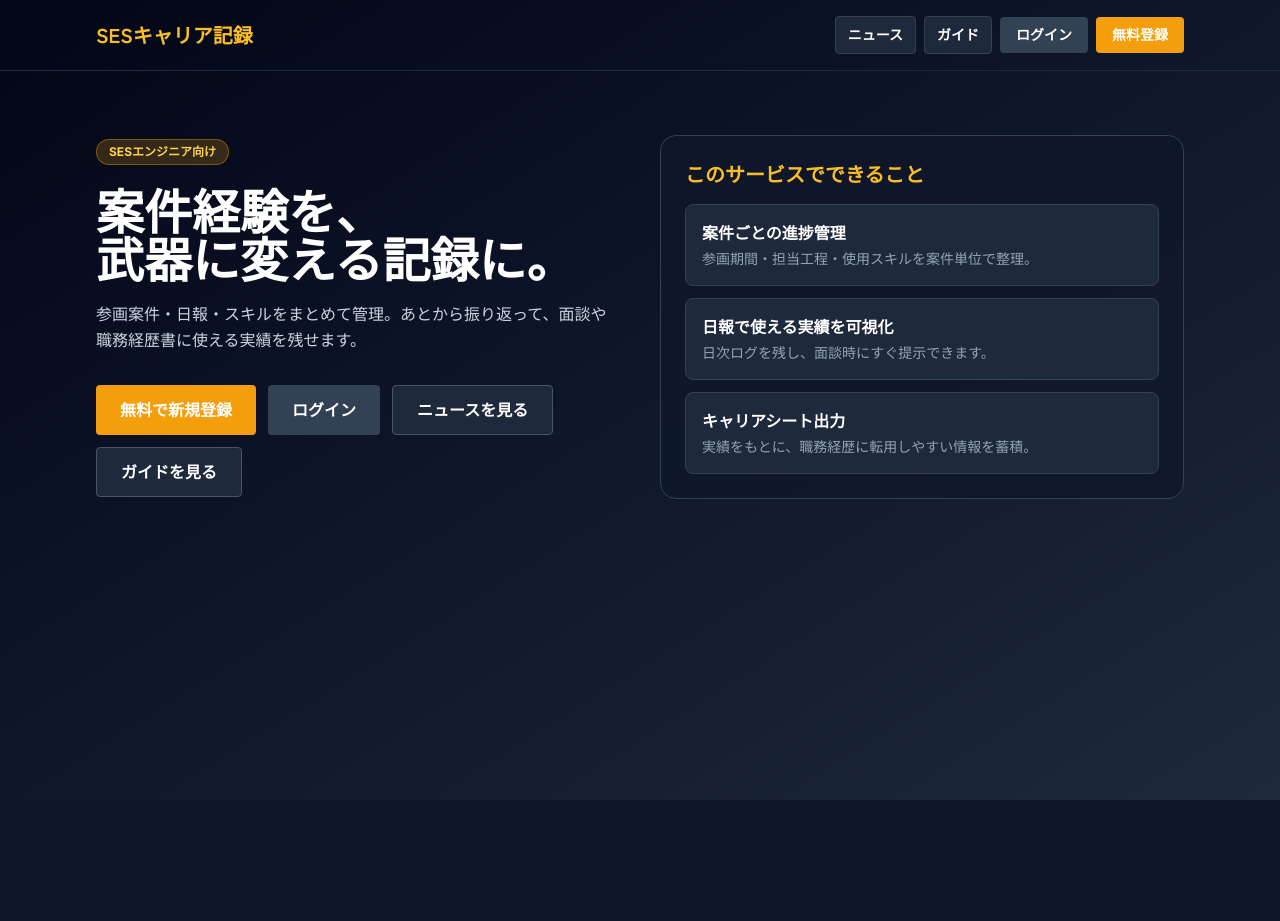
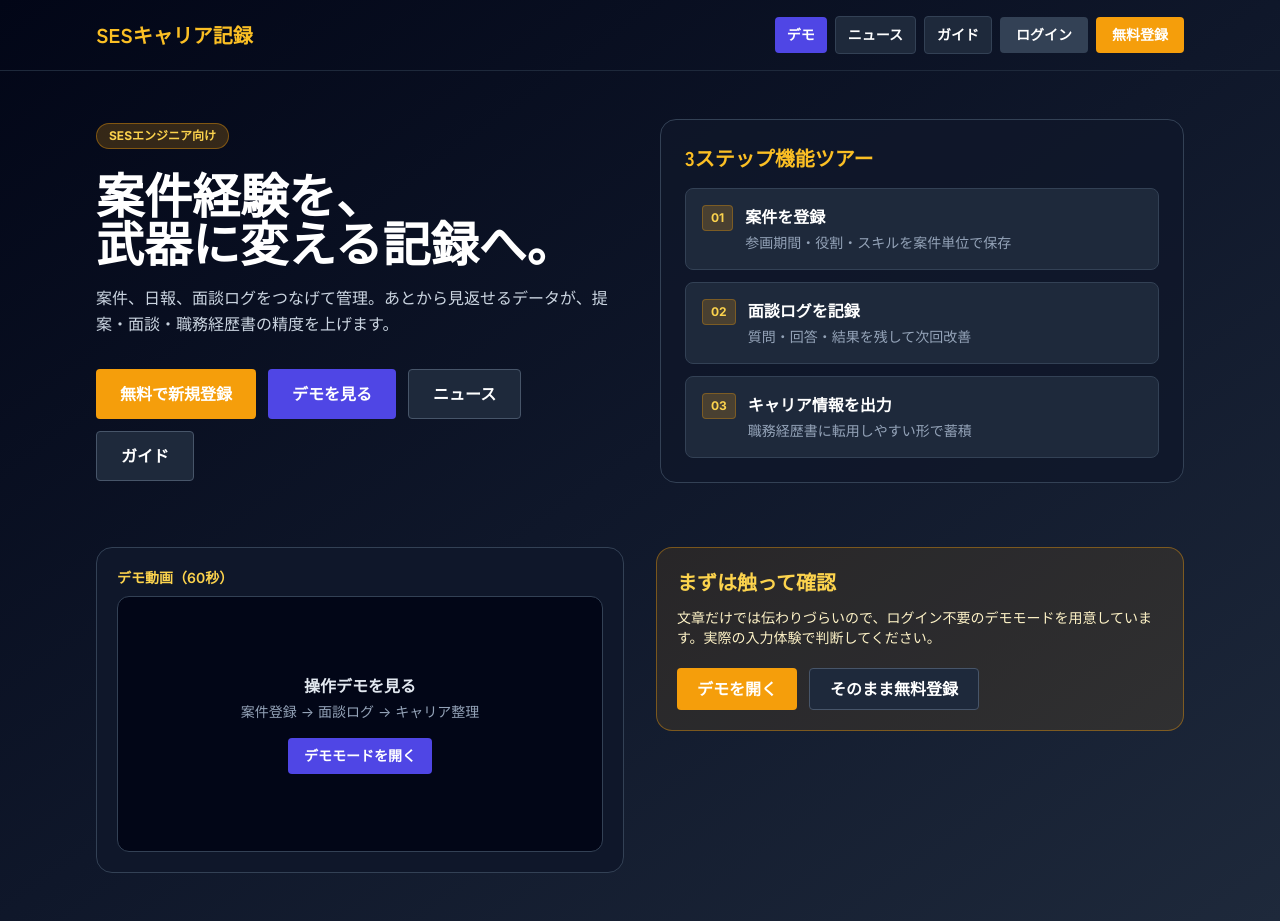
Before and after one commit to ysdev421/ses-portfolio-app, a React (Create React App) app: page / in a window 1280 px wide. Before the commit the page ends 800 px from the top, so only its background shows below. Built offline with nearby package versions, Linux system fonts and the light colour scheme; no server answers.

Commit message:
feat: LPに機能ツアー追加とログイン不要デモモードを実装

```diff
--- a/scripts/generate-sitemap.js
+++ b/scripts/generate-sitemap.js
@@ -10,7 +10,7 @@
 const slugMatches = [...fileText.matchAll(/slug:\s*'([^']+)'/g)];
 const slugs = slugMatches.map((match) => match[1]);
 
-const staticPaths = ['/', '/news', '/guides'];
+const staticPaths = ['/', '/demo', '/news', '/guides'];
 const guidePaths = slugs.map((slug) => `/guides/${slug}`);
 const allPaths = [...staticPaths, ...guidePaths];
 
@@ -26,7 +26,9 @@
   ...allPaths.map((pathName) => {
     const fullUrl = `${siteUrl}${pathName}`;
     if (pathName === '/') return renderUrl(fullUrl, 'weekly', '1.0');
-    if (pathName === '/news' || pathName === '/guides') return renderUrl(fullUrl, 'weekly', '0.9');
+    if (pathName === '/demo' || pathName === '/news' || pathName === '/guides') {
+      return renderUrl(fullUrl, 'weekly', '0.9');
+    }
     return renderUrl(fullUrl, 'monthly', '0.8');
   }),
   '</urlset>',
--- a/src/App.js
+++ b/src/App.js
@@ -12,6 +12,7 @@
 import NewsPage from './pages/NewsPage';
 import GuidesPage from './pages/GuidesPage';
 import GuideArticlePage from './pages/GuideArticlePage';
+import DemoPage from './pages/DemoPage';
 import SettingsPage from './pages/SettingsPage';
 import ProjectForm from './components/ProjectForm';
 import ProjectList from './components/ProjectList';
@@ -135,6 +136,16 @@
       );
     }
 
+    if (publicPath === '/demo') {
+      return (
+        <DemoPage
+          onNavigatePublic={navigatePublic}
+          onStartLogin={() => navigatePublic('/login')}
+          onStartSignup={() => handleSignupFrom('demo')}
+        />
+      );
+    }
+
     if (publicPath === '/login' || publicPath === '/signup') {
       return (
         <AuthPage
@@ -150,6 +161,7 @@
         onStartLogin={() => navigatePublic('/login')}
         onOpenNews={() => navigatePublic('/news')}
         onOpenGuides={() => navigatePublic('/guides')}
+        onOpenDemo={() => navigatePublic('/demo')}
         onNavigatePublic={navigatePublic}
       />
     );
--- a/src/components/PublicHeader.jsx
+++ b/src/components/PublicHeader.jsx
@@ -1,8 +1,4 @@
-export default function PublicHeader({
-  onNavigatePublic,
-  onStartLogin,
-  onStartSignup,
-}) {
+export default function PublicHeader({ onNavigatePublic, onStartLogin, onStartSignup }) {
   return (
     <header className="border-b border-slate-800">
       <div className="max-w-6xl mx-auto px-4 py-4 sm:px-6 lg:px-8 flex items-center justify-between gap-3">
@@ -14,6 +10,12 @@
         </button>
 
         <div className="flex items-center gap-2 flex-wrap justify-end">
+          <button
+            onClick={() => onNavigatePublic('/demo')}
+            className="bg-indigo-600 hover:bg-indigo-500 text-white px-3 py-2 rounded text-sm font-semibold"
+          >
+            デモ
+          </button>
           <button
             onClick={() => onNavigatePublic('/news')}
             className="bg-slate-800 hover:bg-slate-700 border border-slate-700 text-white px-3 py-2 rounded text-sm font-semibold"
--- /dev/null
+++ b/src/pages/DemoPage.jsx
@@ -0,0 +1,117 @@
+import { useState } from 'react';
+import PublicHeader from '../components/PublicHeader';
+import { useSeo } from '../utils/seo';
+
+const tabs = [
+  { id: 'projects', label: '案件一覧' },
+  { id: 'interviews', label: '面談ログ' },
+  { id: 'career', label: 'キャリア整理' },
+];
+
+export default function DemoPage({ onNavigatePublic, onStartLogin, onStartSignup }) {
+  const [tab, setTab] = useState('projects');
+
+  useSeo({
+    title: 'デモモード | SESキャリア記録',
+    description: 'ログイン不要で、SESキャリア記録の主要機能を体験できます。',
+    path: '/demo',
+  });
+
+  return (
+    <div className="min-h-screen bg-gradient-to-br from-slate-950 via-slate-900 to-slate-800 text-white">
+      <PublicHeader
+        onNavigatePublic={onNavigatePublic}
+        onStartLogin={onStartLogin}
+        onStartSignup={onStartSignup}
+      />
+
+      <main className="max-w-6xl mx-auto px-4 py-8 sm:px-6 lg:px-8">
+        <div className="mb-6">
+          <h1 className="text-3xl sm:text-4xl font-serif font-bold text-amber-400">デモモード</h1>
+          <p className="text-slate-300 text-sm mt-2">
+            ログイン不要で機能を確認できます。実データには保存されません。
+          </p>
+        </div>
+
+        <div className="flex flex-wrap gap-2 mb-6">
+          {tabs.map((t) => (
+            <button
+              key={t.id}
+              onClick={() => setTab(t.id)}
+              className={`px-4 py-2 rounded border text-sm font-semibold ${
+                tab === t.id
+                  ? 'bg-amber-500 text-slate-900 border-amber-400'
+                  : 'bg-slate-800 text-slate-300 border-slate-700 hover:bg-slate-700'
+              }`}
+            >
+              {t.label}
+            </button>
+          ))}
+        </div>
+
+        {tab === 'projects' && (
+          <section className="rounded-xl border border-slate-700 bg-slate-900 p-5">
+            <h2 className="text-xl font-bold text-amber-300">案件一覧（サンプル）</h2>
+            <div className="mt-4 space-y-3">
+              {[
+                ['ECサイト保守開発', 'React / TypeScript / Node.js', '2025/07 - 参画中'],
+                ['受発注システム改修', 'Java / Spring / PostgreSQL', '2024/11 - 2025/06'],
+              ].map((p) => (
+                <div key={p[0]} className="rounded-lg border border-slate-700 bg-slate-800 p-4">
+                  <p className="font-semibold">{p[0]}</p>
+                  <p className="text-slate-300 text-sm mt-1">{p[1]}</p>
+                  <p className="text-slate-400 text-xs mt-1">{p[2]}</p>
+                </div>
+              ))}
+            </div>
+          </section>
+        )}
+
+        {tab === 'interviews' && (
+          <section className="rounded-xl border border-slate-700 bg-slate-900 p-5">
+            <h2 className="text-xl font-bold text-amber-300">面談ログ（サンプル）</h2>
+            <div className="mt-4 space-y-3">
+              {[
+                ['2026/02/20', '質問: 得意領域は？', '回答: Reactの画面設計と改善施策の提案経験あり'],
+                ['2026/02/10', '質問: 参画までの立ち上がりは？', '回答: 初週で仕様把握、2週目で改善提案まで実施'],
+              ].map((row) => (
+                <div key={row[0]} className="rounded-lg border border-slate-700 bg-slate-800 p-4">
+                  <p className="text-slate-400 text-xs">{row[0]}</p>
+                  <p className="font-semibold mt-1">{row[1]}</p>
+                  <p className="text-slate-300 text-sm mt-1">{row[2]}</p>
+                </div>
+              ))}
+            </div>
+          </section>
+        )}
+
+        {tab === 'career' && (
+          <section className="rounded-xl border border-slate-700 bg-slate-900 p-5">
+            <h2 className="text-xl font-bold text-amber-300">キャリア整理（サンプル）</h2>
+            <div className="mt-4 grid grid-cols-1 md:grid-cols-3 gap-3">
+              <div className="rounded-lg border border-slate-700 bg-slate-800 p-4">
+                <p className="text-slate-400 text-xs">経験技術</p>
+                <p className="text-2xl font-bold text-amber-400 mt-1">12</p>
+              </div>
+              <div className="rounded-lg border border-slate-700 bg-slate-800 p-4">
+                <p className="text-slate-400 text-xs">面談通過率</p>
+                <p className="text-2xl font-bold text-amber-400 mt-1">57%</p>
+              </div>
+              <div className="rounded-lg border border-slate-700 bg-slate-800 p-4">
+                <p className="text-slate-400 text-xs">直近3ヶ月の改善数</p>
+                <p className="text-2xl font-bold text-amber-400 mt-1">8</p>
+              </div>
+            </div>
+          </section>
+        )}
+
+        <div className="mt-8 rounded-xl border border-amber-500/40 bg-amber-500/10 p-5">
+          <p className="text-amber-100 text-sm">このまま実データで使い始める場合は無料登録へ進んでください。</p>
+          <button onClick={onStartSignup} className="mt-3 bg-amber-500 hover:bg-amber-600 text-white font-bold px-5 py-2 rounded">
+            無料で新規登録
+          </button>
+        </div>
+      </main>
+    </div>
+  );
+}
--- a/src/pages/LandingPage.jsx
+++ b/src/pages/LandingPage.jsx
@@ -1,17 +1,36 @@
 import PublicHeader from '../components/PublicHeader';
 import { useSeo } from '../utils/seo';
+
+const steps = [
+  {
+    step: '01',
+    title: '案件を登録',
+    desc: '参画期間・役割・スキルを案件単位で保存',
+  },
+  {
+    step: '02',
+    title: '面談ログを記録',
+    desc: '質問・回答・結果を残して次回改善',
+  },
+  {
+    step: '03',
+    title: 'キャリア情報を出力',
+    desc: '職務経歴書に転用しやすい形で蓄積',
+  },
+];
 
 export default function LandingPage({
   onStartSignup,
   onStartLogin,
   onOpenNews,
   onOpenGuides,
+  onOpenDemo,
   onNavigatePublic,
 }) {
   useSeo({
-    title: 'SESキャリア記録 | SESエンジニア向け案件・選考管理',
+    title: 'SESキャリア記録 | 案件・面談・キャリアを一元管理',
     description:
-      'SESエンジニア向けに、案件の実績・面談ログ・スキル棚卸しをまとめて管理できるWebアプリです。',
+      'SESエンジニア向けに、案件実績・面談ログ・キャリア情報を一つにまとめるWebアプリ。',
     path: '/',
     jsonLd: {
       '@context': 'https://schema.org',
@@ -20,11 +39,6 @@
       applicationCategory: 'BusinessApplication',
       operatingSystem: 'Web',
       inLanguage: 'ja',
-      offers: {
-        '@type': 'Offer',
-        price: '0',
-        priceCurrency: 'JPY',
-      },
     },
   });
 
@@ -36,7 +50,7 @@
         onStartSignup={onStartSignup}
       />
 
-      <main className="max-w-6xl mx-auto px-4 py-16 sm:px-6 lg:px-8">
+      <main className="max-w-6xl mx-auto px-4 py-12 sm:px-6 lg:px-8 space-y-16">
         <section className="grid grid-cols-1 lg:grid-cols-2 gap-10 items-center">
           <div>
             <p className="inline-block bg-amber-500/20 text-amber-300 text-xs font-bold px-3 py-1 rounded-full border border-amber-500/40 mb-5">
@@ -45,54 +59,71 @@
             <h1 className="text-4xl sm:text-5xl font-serif font-bold leading-tight">
               案件経験を、
               <br />
-              武器に変える記録に。
+              武器に変える記録へ。
             </h1>
             <p className="text-slate-300 mt-5 leading-relaxed">
-              参画案件・日報・スキルをまとめて管理。あとから振り返って、面談や職務経歴書に使える実績を残せます。
+              案件、日報、面談ログをつなげて管理。あとから見返せるデータが、提案・面談・職務経歴書の精度を上げます。
             </p>
             <div className="flex flex-wrap gap-3 mt-8">
-              <button
-                onClick={onStartSignup}
-                className="bg-amber-500 hover:bg-amber-600 text-white font-bold px-6 py-3 rounded transition-colors"
-              >
+              <button onClick={onStartSignup} className="bg-amber-500 hover:bg-amber-600 text-white font-bold px-6 py-3 rounded">
                 無料で新規登録
               </button>
-              <button
-                onClick={onStartLogin}
-                className="bg-slate-700 hover:bg-slate-600 text-white font-bold px-6 py-3 rounded transition-colors"
-              >
-                ログイン
+              <button onClick={onOpenDemo} className="bg-indigo-600 hover:bg-indigo-500 text-white font-bold px-6 py-3 rounded">
+                デモを見る
               </button>
-              <button
-                onClick={onOpenNews}
-                className="bg-slate-800 hover:bg-slate-700 border border-slate-600 text-white font-bold px-6 py-3 rounded transition-colors"
-              >
-                ニュースを見る
+              <button onClick={onOpenNews} className="bg-slate-800 hover:bg-slate-700 border border-slate-600 text-white font-bold px-6 py-3 rounded">
+                ニュース
               </button>
-              <button
-                onClick={onOpenGuides}
-                className="bg-slate-800 hover:bg-slate-700 border border-slate-600 text-white font-bold px-6 py-3 rounded transition-colors"
-              >
-                ガイドを見る
+              <button onClick={onOpenGuides} className="bg-slate-800 hover:bg-slate-700 border border-slate-600 text-white font-bold px-6 py-3 rounded">
+                ガイド
               </button>
             </div>
           </div>
 
           <div className="bg-slate-900/80 border border-slate-700 rounded-2xl p-6">
-            <h2 className="text-xl font-serif font-bold text-amber-400 mb-4">このサービスでできること</h2>
+            <h2 className="text-xl font-serif font-bold text-amber-400 mb-4">3ステップ機能ツアー</h2>
             <div className="space-y-3">
-              <div className="bg-slate-800 border border-slate-700 rounded-lg p-4">
-                <p className="font-semibold">案件ごとの進捗管理</p>
-                <p className="text-slate-400 text-sm mt-1">参画期間・担当工程・使用スキルを案件単位で整理。</p>
+              {steps.map((s) => (
+                <div key={s.step} className="bg-slate-800 border border-slate-700 rounded-lg p-4 flex items-start gap-3">
+                  <span className="text-amber-300 text-xs font-bold bg-amber-500/20 border border-amber-500/30 rounded px-2 py-1">
+                    {s.step}
+                  </span>
+                  <div>
+                    <p className="font-semibold">{s.title}</p>
+                    <p className="text-slate-400 text-sm mt-1">{s.desc}</p>
+                  </div>
+                </div>
+              ))}
+            </div>
+          </div>
+        </section>
+
+        <section className="grid grid-cols-1 lg:grid-cols-2 gap-8 items-start">
+          <div className="rounded-2xl border border-slate-700 bg-slate-900 p-5">
+            <p className="text-sm text-amber-300 font-semibold mb-2">デモ動画（60秒）</p>
+            <div className="rounded-xl border border-slate-700 bg-slate-950 h-64 flex items-center justify-center">
+              <div className="text-center">
+                <p className="text-slate-200 font-semibold">操作デモを見る</p>
+                <p className="text-slate-400 text-sm mt-1">案件登録 → 面談ログ → キャリア整理</p>
+                <button onClick={onOpenDemo} className="mt-4 bg-indigo-600 hover:bg-indigo-500 text-white px-4 py-2 rounded text-sm font-semibold">
+                  デモモードを開く
+                </button>
               </div>
-              <div className="bg-slate-800 border border-slate-700 rounded-lg p-4">
-                <p className="font-semibold">日報で使える実績を可視化</p>
-                <p className="text-slate-400 text-sm mt-1">日次ログを残し、面談時にすぐ提示できます。</p>
-              </div>
-              <div className="bg-slate-800 border border-slate-700 rounded-lg p-4">
-                <p className="font-semibold">キャリアシート出力</p>
-                <p className="text-slate-400 text-sm mt-1">実績をもとに、職務経歴に転用しやすい情報を蓄積。</p>
-              </div>
+            </div>
+          </div>
+
+          <div className="rounded-2xl border border-amber-500/40 bg-amber-500/10 p-5">
+            <h3 className="text-xl font-serif font-bold text-amber-300">まずは触って確認</h3>
+            <p className="text-amber-100 text-sm mt-3">
+              文章だけでは伝わりづらいので、ログイン不要のデモモードを用意しています。実際の入力体験で判断してください。
+            </p>
+            <div className="mt-5 flex flex-wrap gap-3">
+              <button onClick={onOpenDemo} className="bg-amber-500 hover:bg-amber-600 text-white font-bold px-5 py-2 rounded">
+                デモを開く
+              </button>
+              <button onClick={onStartSignup} className="bg-slate-800 hover:bg-slate-700 border border-slate-600 text-white font-bold px-5 py-2 rounded">
+                そのまま無料登録
+              </button>
             </div>
           </div>
         </section>
```
Also changed, not shown: 1 other file (tests, documents, lock files or other folders).
